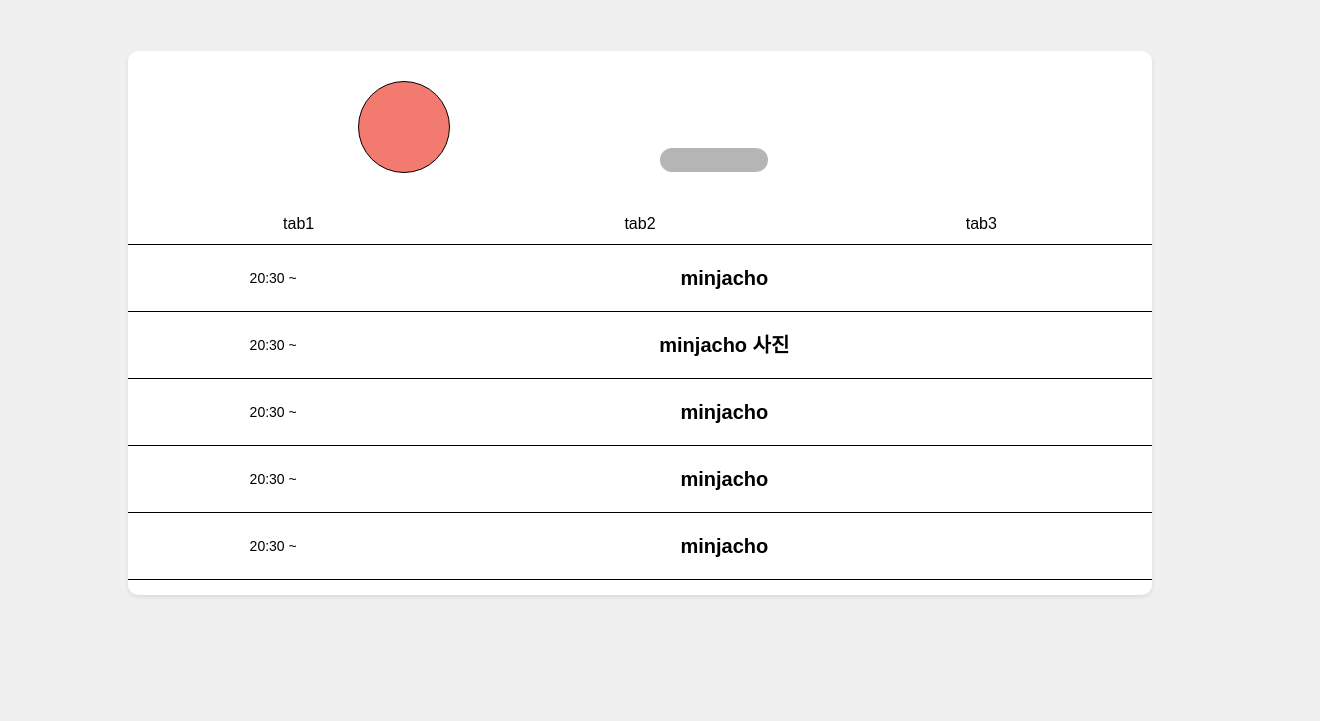
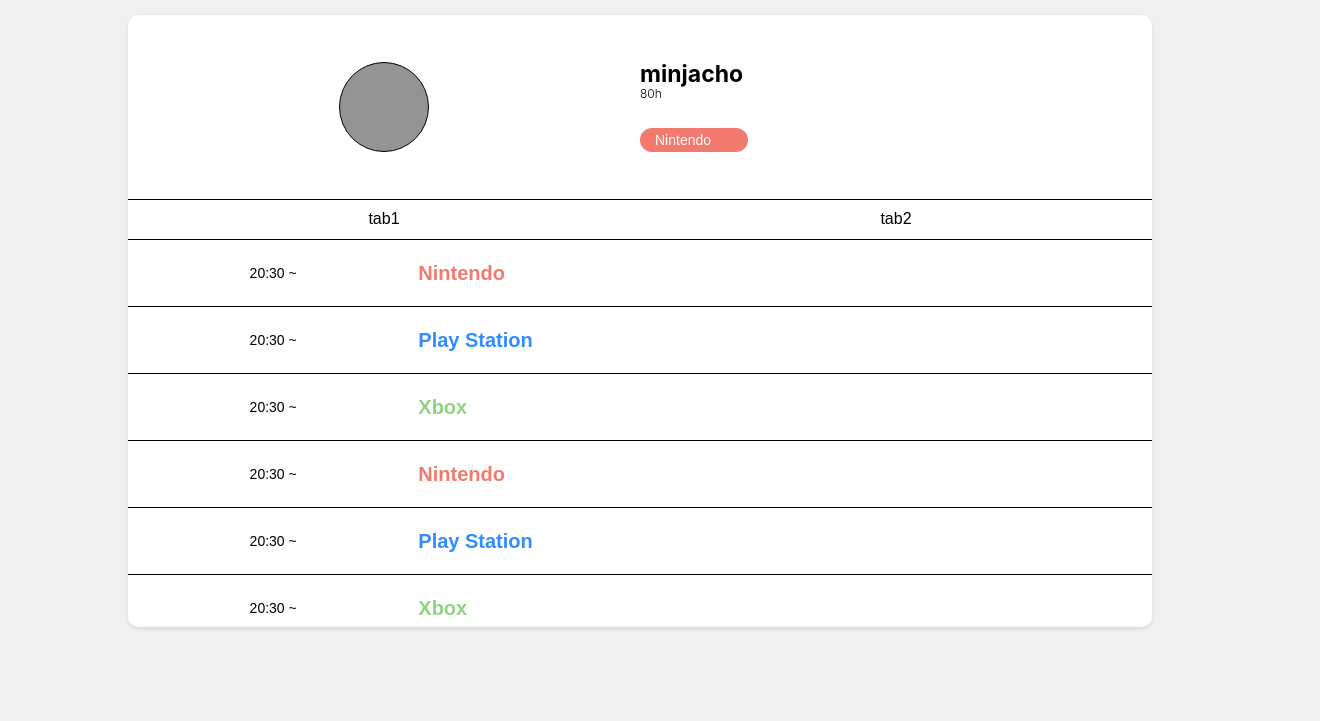
Before and after one commit to Commit-The-Frog/lv42-design, a website: page public/index.html in a window 1280 px wide. Shown: the part 115-836 px from the top of the page, 1320 px wide, since content can reach past the window. After the commit the page ends 800 px from the top, so only its background shows below. Drawn offline with Linux system fonts and the light colour scheme.

Commit message:
first page demo done

```diff
--- a/app.js
+++ b/app.js
@@ -5,10 +5,10 @@
 
 app.get('/', function(req, res){
 	console.log(req);
-	res.sendFile('index.html');
+	res.sendFile('user_reservation_1.html');
 })
 
 // 3000 포트로 서버 오픈
-app.listen(4219, function() {
+app.listen(3000, function() {
     console.log("start! express server on port 3000")
 })
--- a/public/css/reset.css
+++ b/public/css/reset.css
@@ -1,8 +1,3 @@
-/* http://meyerweb.com/eric/tools/css/reset/
-   v2.0 | 20110126
-   License: none (public domain)
-*/
-
 html, body, div, span, applet, object, iframe,
 h1, h2, h3, h4, h5, h6, p, blockquote, pre,
 a, abbr, acronym, address, big, cite, code,
--- a/public/css/style.css
+++ b/public/css/style.css
@@ -1,4 +1,8 @@
 @import "reset.css";
+
+* {
+    box-sizing: border-box;
+}
 
 p {
 	margin: 0;
@@ -8,7 +12,6 @@
 
 html, body {
 	height: 100%;
-	margin: 0;
     padding: 0;
     font-family: Arial, sans-serif;
     background-color: #f0f0f0;
@@ -42,12 +45,12 @@
 	cursor: pointer;
 }
 
-.main {
+.main-user {
     display: flex;
     flex-direction: column;
     background-color: #ffffff;
     width: 80%;
-	height: 80%;
+	height: 90%;
     box-shadow: 0 2px 4px rgba(0, 0, 0, 0.1);
     border-radius: 10px;
 	margin-top: 10px;
@@ -57,7 +60,6 @@
 	width: 100%;
 	height: 30%;
     display: flex;
-    padding: 20px;
 	align-items: center;
 }
 
@@ -69,7 +71,7 @@
 }
 
 .user-img {
-	background-color: #F37A6E;
+	background-color: #949494;
 	border:0.7px solid black;
     border-radius: 50%;
     width: 90px;
@@ -84,39 +86,41 @@
 }
 
 .user-name {
-	width: 134px;
-	height: 23px;
-
+	height: 25px;
 	font-family: 'Inter';
 	font-style: normal;
 	font-weight: 700;
 	font-size: 23px;
-	line-height: 28px;
-
 	color: #000000;
+	display: flex;
+	align-items: center;
+	justify-content: left;
 }
 
 .user-playtime{
-
-	width: 73px;
 	height: 15px;
-
 	font-family: 'Inter';
 	font-style: normal;
 	font-weight: 300;
 	font-size: 12px;
-	line-height: 15px;
 	color: #000000;
+	display: flex;
+	align-items: center;
+	justify-content: left;
 }
 
-.user-now-play {
-	font-size: 12px;
+.user-status {
+	font-size: 14px;
 	width: 108px;
 	height: 24px;
-	color: #333333;
+	color: #ffffff;
 	background: #B5B5B5;
 	border-radius: 12px;
 	margin-top:auto;
+	display: flex;
+	align-items: center;
+	justify-content: left;
+	padding-left: 15px;
 }
 
 .content {
@@ -130,7 +134,6 @@
 .content-tabs {
     display: flex;
     width: 100%;
-	border-bottom: 0.5px solid black;
 }
 
 .content-tab {
@@ -141,9 +144,14 @@
 	justify-content: center;
 }
 
+.user-content-tab {
+	border-top: 0.5px solid black;
+}
+
 .content-lists {
 	flex-grow: 1;
     overflow-y: scroll;
+	border-top: 0.5px solid black;
 }
 
 .content-element {
@@ -155,6 +163,7 @@
 	height: 67px;
 	display: flex;
 	align-items: center;
+	color: black;
 }
 
 .content-time {
@@ -170,9 +179,33 @@
 	font-weight: bold;
 	display: flex;
 	align-items: center;
-	justify-content: center;
+	justify-content: left;
 	height: 100%;
 	flex-grow: 1;
 	padding-left: 9.5vw;
 	padding-right: 6vw;
 }
+
+.content-type-1 {
+	color: #95D184;
+}
+
+.content-type-2 {
+	color: #328BFF;
+}
+
+.content-type-3 {
+	color: #F37A6E;
+}
+
+.user-status-type-1 {
+	background-color: #95D184;
+}
+
+.user-status-type-2 {
+	background-color: #328BFF;
+}
+
+.user-status-type-3 {
+	background-color: #F37A6E;
+}
--- a/public/index.html
+++ b/public/index.html
@@ -16,67 +16,106 @@
 		</div>
 	</div>
 	<div class="container">
-		<div class="main">
+		<div class="main-user">
 			<div class="user">
 				<div class="user-img-box">
 					<div class="user-img"></div>
 				</div>
 				<div class="user-info">
-					<div class="user-name"></div>
-					<div class="user-playtime"></div>
-					<div class="user-now-play"></div>
+					<div class="user-name"><p>minjacho</p></div>
+					<div class="user-playtime"><p>80h</p></div>
+					<div class="user-status user-status-type-3"><p>Nintendo</p></div>
 				</div>
 			</div>
 			<div class="content">
 				<div class="content-tabs">
-					<div class="content-tab"><p>tab1</p></div>
-					<div class="content-tab"><p>tab2</p></div>
-					<div class="content-tab"><p>tab3</p></div>
+					<div class="content-tab user-content-tab"><p>tab1</p></div>
+					<div class="content-tab user-content-tab"><p>tab2</p></div>
 				</div>
 				<div class="content-lists">
 					<button class="content-element">
-						<div class="content-time">20:30 ~</div>
-						<div class="content-value">minjacho</div>
+						<div class="content-time"><p>20:30 ~</p></div>
+						<div class="content-value content-type-3"><p>Nintendo</p></div>
 					</button>
 					<button class="content-element">
-						<div class="content-time">20:30 ~</div>
-						<div class="content-value">minjacho  사진</div>
+						<div class="content-time"><p>20:30 ~</p></div>
+						<div class="content-value content-type-2"><p>Play Station</p></div>
 					</button>
 					<button class="content-element">
-						<div class="content-time">20:30 ~</div>
-						<div class="content-value">minjacho</div>
+						<div class="content-time"><p>20:30 ~</p></div>
+						<div class="content-value content-type-1"><p>Xbox</p></div>
 					</button>
 					<button class="content-element">
-						<div class="content-time">20:30 ~</div>
-						<div class="content-value">minjacho</div>
+						<div class="content-time"><p>20:30 ~</p></div>
+						<div class="content-value content-type-3"><p>Nintendo</p></div>
 					</button>
 					<button class="content-element">
-						<div class="content-time">20:30 ~</div>
-						<div class="content-value">minjacho</div>
+						<div class="content-time"><p>20:30 ~</p></div>
+						<div class="content-value content-type-2"><p>Play Station</p></div>
 					</button>
 					<button class="content-element">
-						<div class="content-time">20:30 ~</div>
-						<div class="content-value">minjacho</div>
+						<div class="content-time"><p>20:30 ~</p></div>
+						<div class="content-value content-type-1"><p>Xbox</p></div>
 					</button>
 					<button class="content-element">
-						<div class="content-time">20:30 ~</div>
-						<div class="content-value">minjacho</div>
+						<div class="content-time"><p>20:30 ~</p></div>
+						<div class="content-value content-type-3"><p>Nintendo</p></div>
 					</button>
 					<button class="content-element">
-						<div class="content-time">20:30 ~</div>
-						<div class="content-value">minjacho</div>
+						<div class="content-time"><p>20:30 ~</p></div>
+						<div class="content-value content-type-2"><p>Play Station</p></div>
 					</button>
 					<button class="content-element">
-						<div class="content-time">20:30 ~</div>
-						<div class="content-value">minjacho</div>
+						<div class="content-time"><p>20:30 ~</p></div>
+						<div class="content-value content-type-1"><p>Xbox</p></div>
 					</button>
 					<button class="content-element">
-						<div class="content-time">20:30 ~</div>
-						<div class="content-value">minjacho</div>
+						<div class="content-time"><p>20:30 ~</p></div>
+						<div class="content-value content-type-3"><p>Nintendo</p></div>
 					</button>
 					<button class="content-element">
-						<div class="content-time">20:30 ~</div>
-						<div class="content-value">minjacho</div>
+						<div class="content-time"><p>20:30 ~</p></div>
+						<div class="content-value content-type-2"><p>Play Station</p></div>
+					</button>
+					<button class="content-element">
+						<div class="content-time"><p>20:30 ~</p></div>
+						<div class="content-value content-type-1"><p>Xbox</p></div>
+					</button>
+					<button class="content-element">
+						<div class="content-time"><p>20:30 ~</p></div>
+						<div class="content-value content-type-3"><p>Nintendo</p></div>
+					</button>
+					<button class="content-element">
+						<div class="content-time"><p>20:30 ~</p></div>
+						<div class="content-value content-type-2"><p>Play Station</p></div>
+					</button>
+					<button class="content-element">
+						<div class="content-time"><p>20:30 ~</p></div>
+						<div class="content-value content-type-1"><p>Xbox</p></div>
+					</button>
+					<button class="content-element">
+						<div class="content-time"><p>20:30 ~</p></div>
+						<div class="content-value content-type-3"><p>Nintendo</p></div>
+					</button>
+					<button class="content-element">
+						<div class="content-time"><p>20:30 ~</p></div>
+						<div class="content-value content-type-2"><p>Play Station</p></div>
+					</button>
+					<button class="content-element">
+						<div class="content-time"><p>20:30 ~</p></div>
+						<div class="content-value content-type-1"><p>Xbox</p></div>
+					</button>
+					<button class="content-element">
+						<div class="content-time"><p>20:30 ~</p></div>
+						<div class="content-value content-type-3"><p>Nintendo</p></div>
+					</button>
+					<button class="content-element">
+						<div class="content-time"><p>20:30 ~</p></div>
+						<div class="content-value content-type-2"><p>Play Station</p></div>
+					</button>
+					<button class="content-element">
+						<div class="content-time"><p>20:30 ~</p></div>
+						<div class="content-value content-type-1"><p>Xbox</p></div>
 					</button>
 				</div>
 			</div>
```
